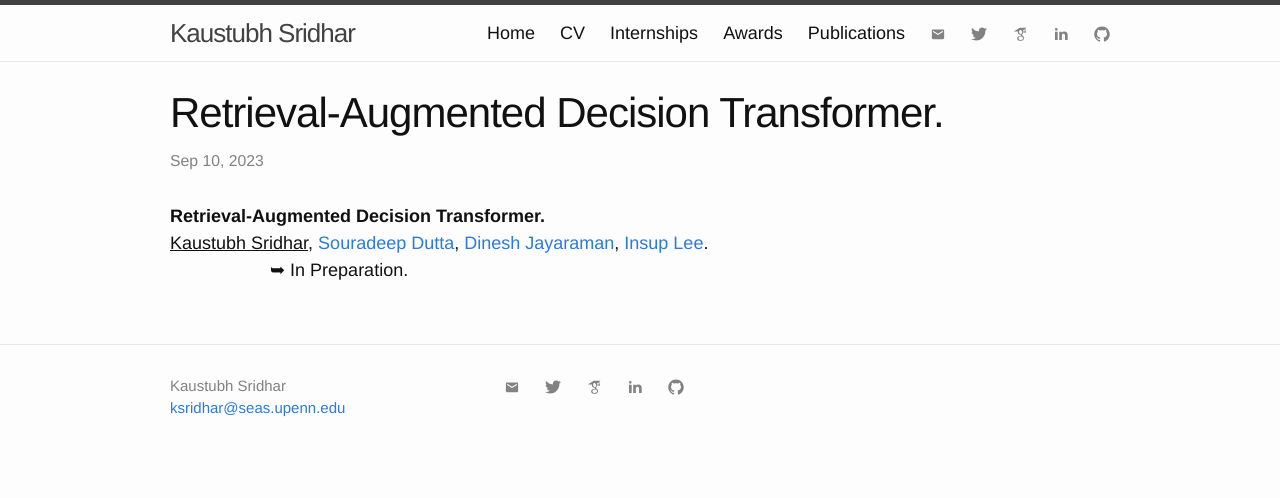
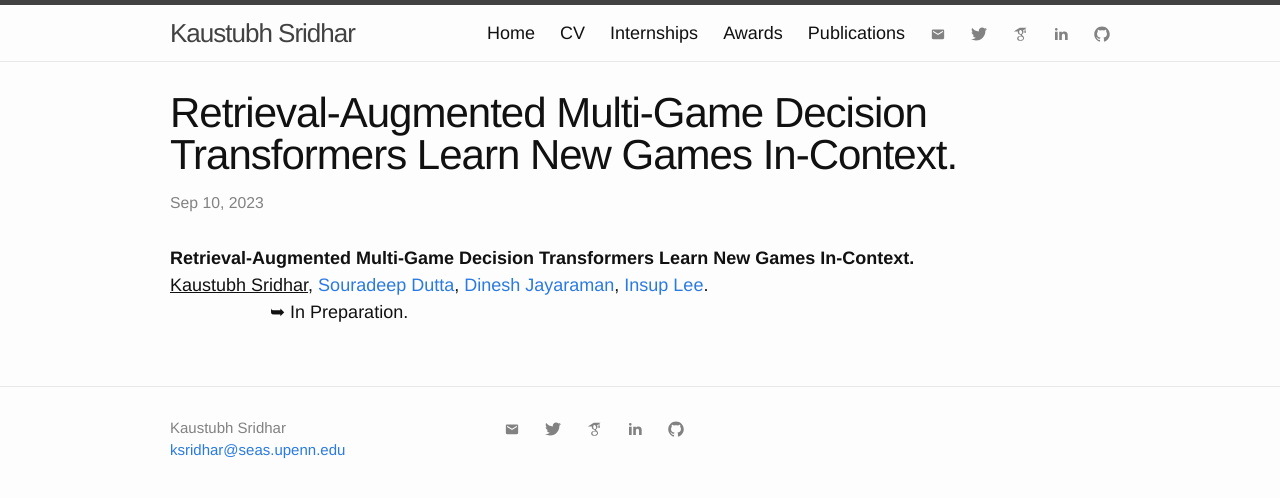
Before and after one commit to kaustubhsridhar/kaustubhsridhar.github.io, a Jekyll site: the page built from _posts/2023-09-10-RAD.md, in a window 1280 px wide. Shown: the top 498 px of the page. Built offline with Jekyll 4.4.1, drawn with Linux system fonts in a browser that asks for light colours; comment, search, counter and statistics services are not loaded.

Commit message:
Update 2023-09-10-RAD.md

```diff
--- a/_posts/2023-09-10-RAD.md
+++ b/_posts/2023-09-10-RAD.md
@@ -1,6 +1,6 @@
 ---
 layout: research
-title:  "Retrieval-Augmented Decision Transformer."
+title:  "Retrieval-Augmented Multi-Game Decision Transformers Learn New Games In-Context."
 rinfo: <u>Kaustubh Sridhar</u>, <a href="https://sites.google.com/site/duttasouradeep39/">Souradeep Dutta</a>, <a href="https://www.seas.upenn.edu/~dineshj/">Dinesh Jayaraman</a>, <a href="https://www.cis.upenn.edu/~lee/home/index.shtml">Insup Lee</a>. <ul>➥ In Preparation.</ul>
 pdf: comingsoon.html
 date:   2023-09-10 22:00:00
```
